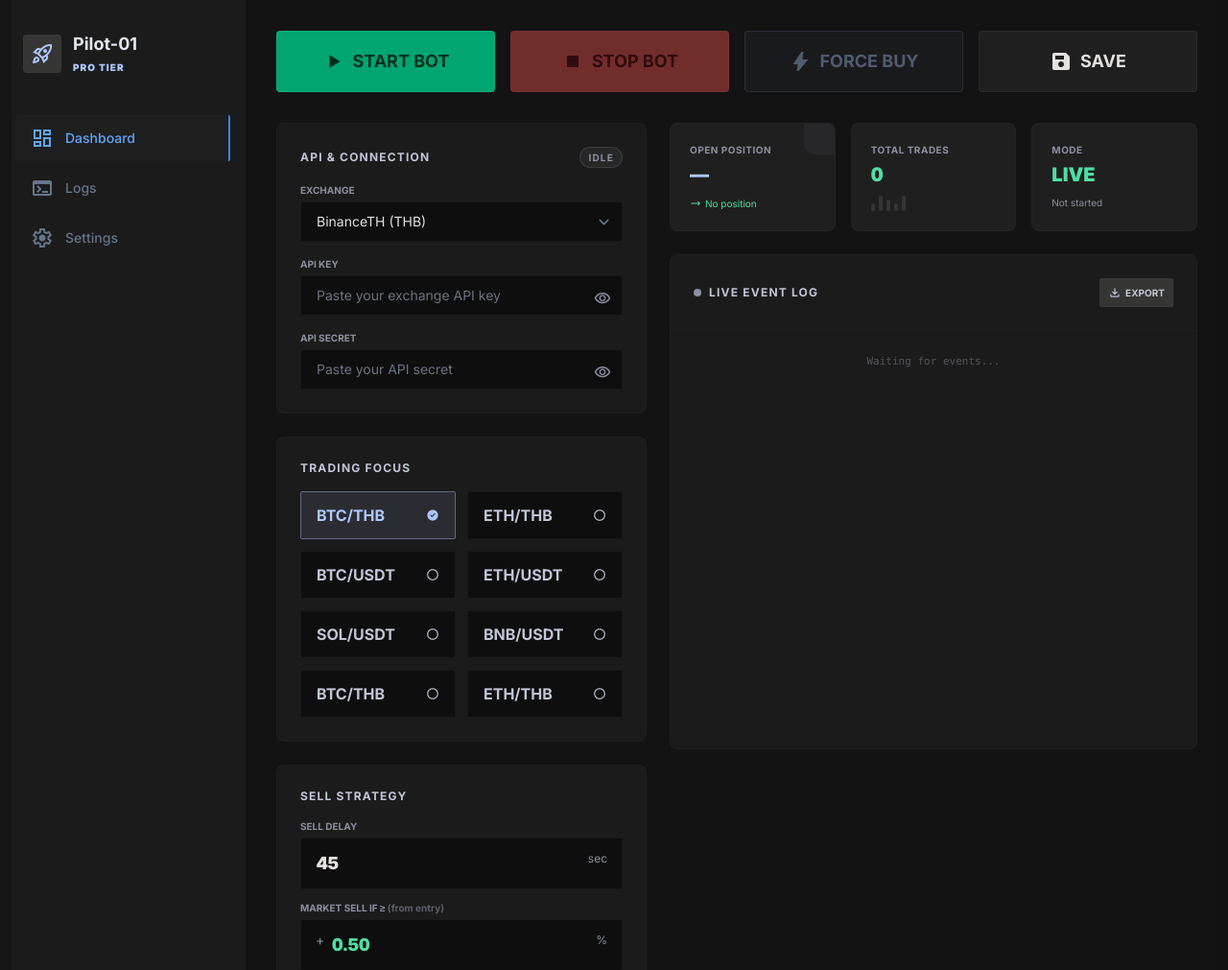
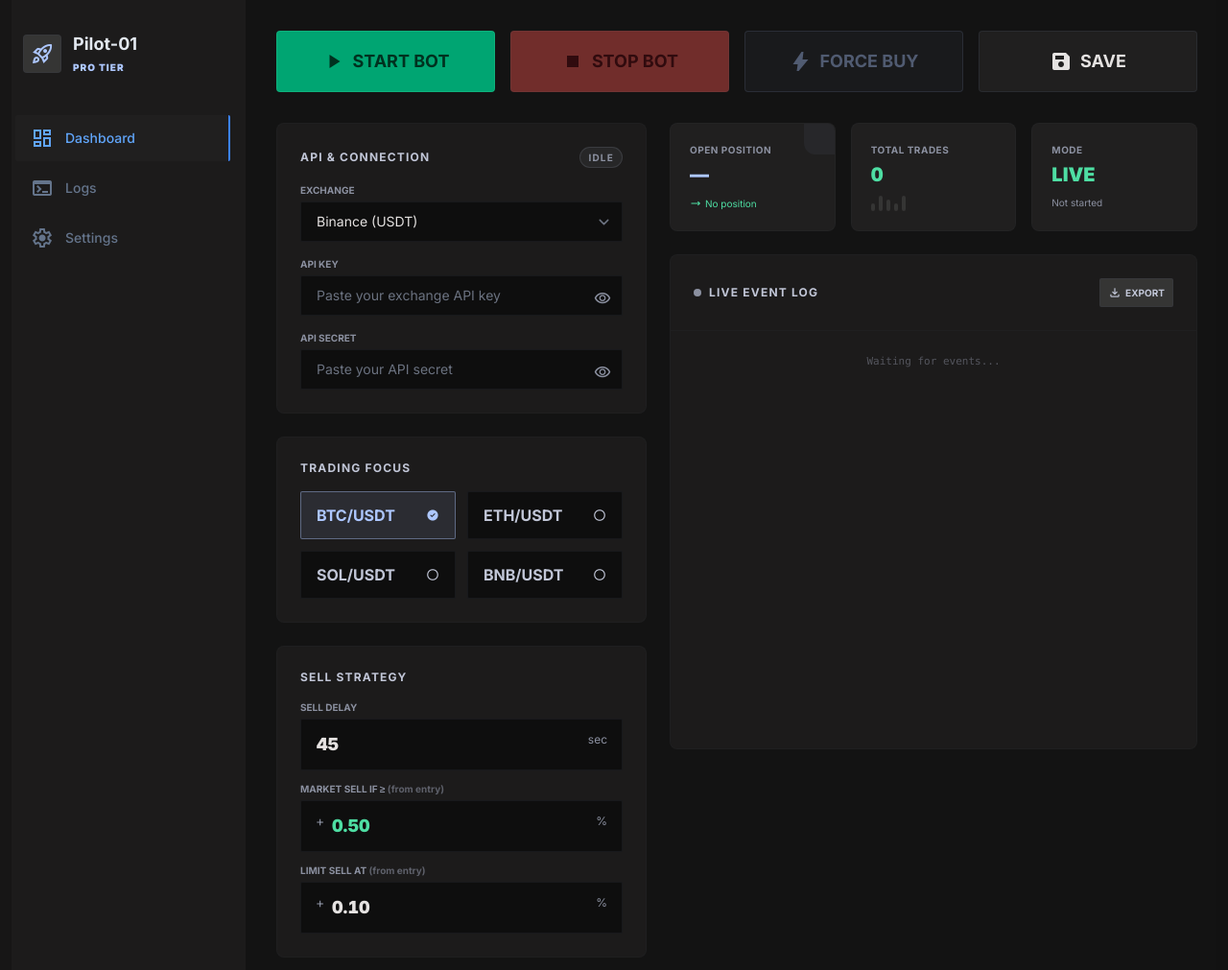
Before and after one commit to charlottehortonx-tech/wash-trade, a Flask app: page / in a window 1280 px wide. Shown: the part 64-1075 px from the top of the page at 96% size. Run offline with Flask 3, Linux system fonts and the light colour scheme; data that the repository does not hold is empty; some libraries are stand-ins or nearby versions.

Commit message:
Switch default to Binance/BTC/USDT; fix symbol mismatch with BinanceTH
- Default exchange changed to binance, default token to BTC/USDT
- USDT token pairs shown by default; THB pairs only appear when BinanceTH is selected
- Exchange dropdown change auto-switches visible tokens and selects appropriate default
- Remove duplicate BTC/THB and ETH/THB buttons from token grid
- Fix app.py fallback defaults (exchange_name and token) to match UI defaults

https://claude.ai/code/session_01JKSS91zeVbU6MKvAFknkPx

```diff
--- a/templates/index.html
+++ b/templates/index.html
@@ -190,9 +190,9 @@
         <div class="space-y-4">
           <div>
             <label class="block text-[10px] text-outline mb-1 uppercase font-bold">Exchange</label>
-            <select id="exchange-name" class="w-full bg-surface-container-lowest border border-outline-variant/20 rounded px-4 py-2.5 text-sm focus:ring-1 focus:ring-primary focus:border-primary transition-all outline-none">
-              <option value="binanceth" selected>BinanceTH (THB)</option>
-              <option value="binance">Binance (USDT)</option>
+            <select id="exchange-name" onchange="onExchangeChange(this)" class="w-full bg-surface-container-lowest border border-outline-variant/20 rounded px-4 py-2.5 text-sm focus:ring-1 focus:ring-primary focus:border-primary transition-all outline-none">
+              <option value="binanceth">BinanceTH (THB)</option>
+              <option value="binance" selected>Binance (USDT)</option>
               <option value="bybit">Bybit (USDT)</option>
               <option value="okx">OKX (USDT)</option>
             </select>
@@ -219,43 +219,35 @@
       <div class="p-6 bg-surface-container-low rounded-xl border border-outline-variant/10">
         <h3 class="text-xs font-bold text-on-surface-variant uppercase tracking-widest mb-4">Trading Focus</h3>
         <div class="grid grid-cols-2 gap-3" id="token-grid">
-          <button onclick="selectToken(this,'BTC/THB')" data-token="BTC/THB"
+          <!-- USDT pairs — visible by default (Binance/Bybit/OKX) -->
+          <button onclick="selectToken(this,'BTC/USDT')" data-token="BTC/USDT" data-quote="USDT"
             class="token-btn flex items-center justify-between px-4 py-3 bg-primary/10 border border-primary/40 rounded text-primary">
-            <span class="font-bold tabular-nums">BTC/THB</span>
+            <span class="font-bold tabular-nums">BTC/USDT</span>
             <span class="material-symbols-outlined text-sm" style="font-variation-settings:'FILL' 1">check_circle</span>
           </button>
-          <button onclick="selectToken(this,'ETH/THB')" data-token="ETH/THB"
-            class="token-btn flex items-center justify-between px-4 py-3 bg-surface-container-lowest border border-outline-variant/20 rounded text-on-surface-variant hover:border-outline-variant transition-colors">
-            <span class="font-bold tabular-nums">ETH/THB</span>
-            <span class="material-symbols-outlined text-sm">radio_button_unchecked</span>
-          </button>
-          <button onclick="selectToken(this,'BTC/USDT')" data-token="BTC/USDT"
-            class="token-btn flex items-center justify-between px-4 py-3 bg-surface-container-lowest border border-outline-variant/20 rounded text-on-surface-variant hover:border-outline-variant transition-colors">
-            <span class="font-bold tabular-nums">BTC/USDT</span>
-            <span class="material-symbols-outlined text-sm">radio_button_unchecked</span>
-          </button>
-          <button onclick="selectToken(this,'ETH/USDT')" data-token="ETH/USDT"
+          <button onclick="selectToken(this,'ETH/USDT')" data-token="ETH/USDT" data-quote="USDT"
             class="token-btn flex items-center justify-between px-4 py-3 bg-surface-container-lowest border border-outline-variant/20 rounded text-on-surface-variant hover:border-outline-variant transition-colors">
             <span class="font-bold tabular-nums">ETH/USDT</span>
             <span class="material-symbols-outlined text-sm">radio_button_unchecked</span>
           </button>
-          <button onclick="selectToken(this,'SOL/USDT')" data-token="SOL/USDT"
+          <button onclick="selectToken(this,'SOL/USDT')" data-token="SOL/USDT" data-quote="USDT"
             class="token-btn flex items-center justify-between px-4 py-3 bg-surface-container-lowest border border-outline-variant/20 rounded text-on-surface-variant hover:border-outline-variant transition-colors">
             <span class="font-bold tabular-nums">SOL/USDT</span>
             <span class="material-symbols-outlined text-sm">radio_button_unchecked</span>
           </button>
-          <button onclick="selectToken(this,'BNB/USDT')" data-token="BNB/USDT"
+          <button onclick="selectToken(this,'BNB/USDT')" data-token="BNB/USDT" data-quote="USDT"
             class="token-btn flex items-center justify-between px-4 py-3 bg-surface-container-lowest border border-outline-variant/20 rounded text-on-surface-variant hover:border-outline-variant transition-colors">
             <span class="font-bold tabular-nums">BNB/USDT</span>
             <span class="material-symbols-outlined text-sm">radio_button_unchecked</span>
           </button>
-          <button onclick="selectToken(this,'BTC/THB')" data-token="BTC/THB"
-            class="token-btn flex items-center justify-between px-4 py-3 bg-surface-container-lowest border border-outline-variant/20 rounded text-on-surface-variant hover:border-outline-variant transition-colors">
+          <!-- THB pairs — only shown when BinanceTH is selected -->
+          <button onclick="selectToken(this,'BTC/THB')" data-token="BTC/THB" data-quote="THB"
+            class="token-btn hidden flex items-center justify-between px-4 py-3 bg-surface-container-lowest border border-outline-variant/20 rounded text-on-surface-variant hover:border-outline-variant transition-colors">
             <span class="font-bold tabular-nums">BTC/THB</span>
             <span class="material-symbols-outlined text-sm">radio_button_unchecked</span>
           </button>
-          <button onclick="selectToken(this,'ETH/THB')" data-token="ETH/THB"
-            class="token-btn flex items-center justify-between px-4 py-3 bg-surface-container-lowest border border-outline-variant/20 rounded text-on-surface-variant hover:border-outline-variant transition-colors">
+          <button onclick="selectToken(this,'ETH/THB')" data-token="ETH/THB" data-quote="THB"
+            class="token-btn hidden flex items-center justify-between px-4 py-3 bg-surface-container-lowest border border-outline-variant/20 rounded text-on-surface-variant hover:border-outline-variant transition-colors">
             <span class="font-bold tabular-nums">ETH/THB</span>
             <span class="material-symbols-outlined text-sm">radio_button_unchecked</span>
           </button>
@@ -427,7 +419,7 @@
   // ── State ────────────────────────────────────────────────────────────────
   let mode = 'live';
   let amountType = 'fixed';
-  let selectedToken = 'BTC/THB';
+  let selectedToken = 'BTC/USDT';
   let tradeCount = 0;
 
   // ── Mode ─────────────────────────────────────────────────────────────────
@@ -449,13 +441,32 @@
   function selectToken(el, tok) {
     selectedToken = tok;
     document.querySelectorAll('.token-btn').forEach(b => {
+      if (b.classList.contains('hidden')) return;
       const active = b.dataset.token === tok;
-      b.className = active
+      b.className = (active
         ? 'token-btn flex items-center justify-between px-4 py-3 bg-primary/10 border border-primary/40 rounded text-primary'
-        : 'token-btn flex items-center justify-between px-4 py-3 bg-surface-container-lowest border border-outline-variant/20 rounded text-on-surface-variant hover:border-outline-variant transition-colors';
+        : 'token-btn flex items-center justify-between px-4 py-3 bg-surface-container-lowest border border-outline-variant/20 rounded text-on-surface-variant hover:border-outline-variant transition-colors');
       b.querySelector('.material-symbols-outlined').textContent = active ? 'check_circle' : 'radio_button_unchecked';
       b.querySelector('.material-symbols-outlined').style.fontVariationSettings = active ? "'FILL' 1" : "'FILL' 0";
     });
+  }
+
+  function onExchangeChange(sel) {
+    const isTHB = sel.value === 'binanceth';
+    const quote = isTHB ? 'THB' : 'USDT';
+    document.querySelectorAll('.token-btn').forEach(b => {
+      const show = b.dataset.quote === quote;
+      b.classList.toggle('hidden', !show);
+      // reset to inactive style
+      b.className = (show ? '' : 'hidden ') +
+        'token-btn flex items-center justify-between px-4 py-3 bg-surface-container-lowest border border-outline-variant/20 rounded text-on-surface-variant hover:border-outline-variant transition-colors';
+      b.querySelector('.material-symbols-outlined').textContent = 'radio_button_unchecked';
+      b.querySelector('.material-symbols-outlined').style.fontVariationSettings = "'FILL' 0";
+    });
+    // auto-select default token for the exchange
+    const defaultTok = isTHB ? 'BTC/THB' : 'BTC/USDT';
+    const defaultBtn = document.querySelector(`.token-btn[data-token="${defaultTok}"]`);
+    if (defaultBtn) selectToken(defaultBtn, defaultTok);
   }
 
   // ── Amount Type ───────────────────────────────────────────────────────────
```
